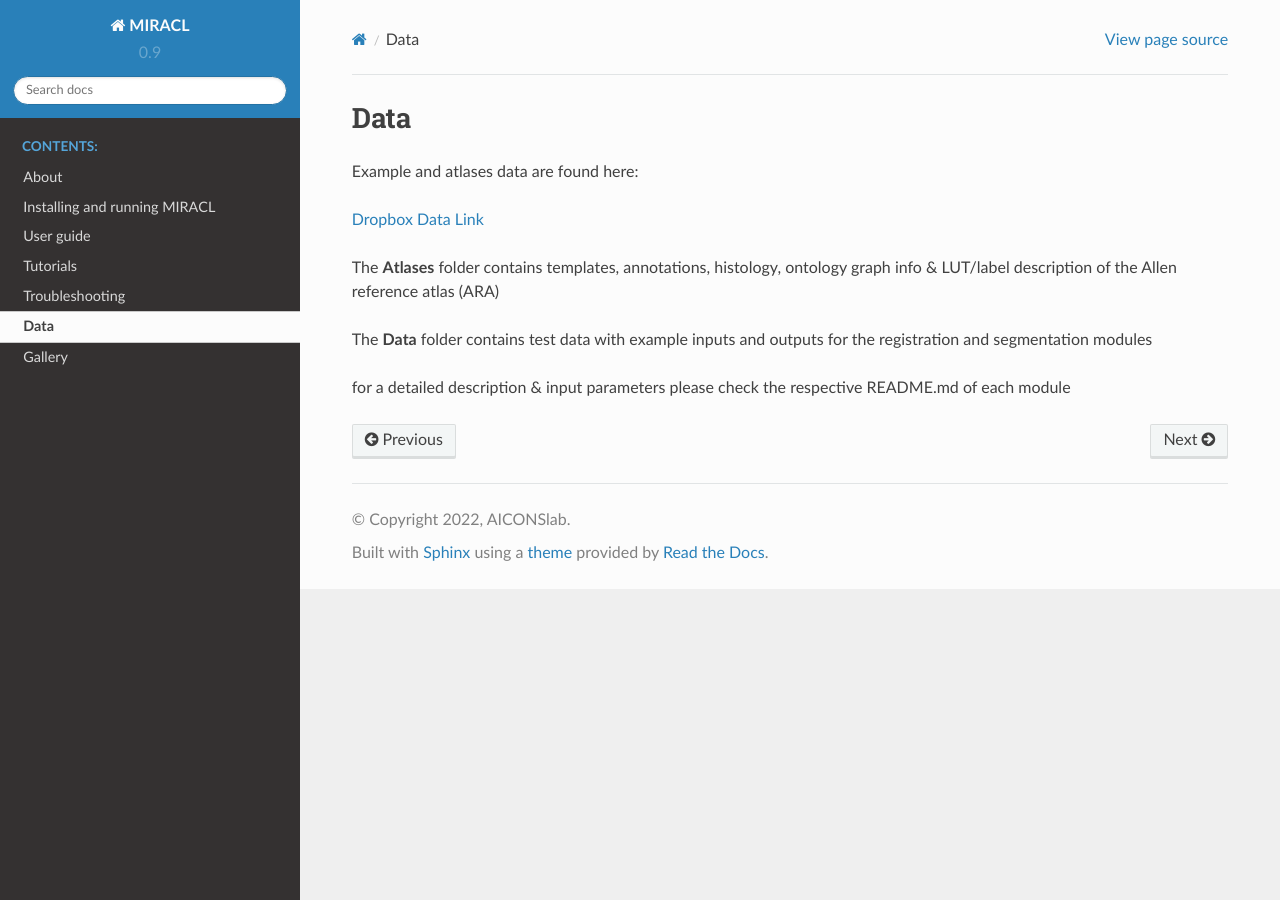
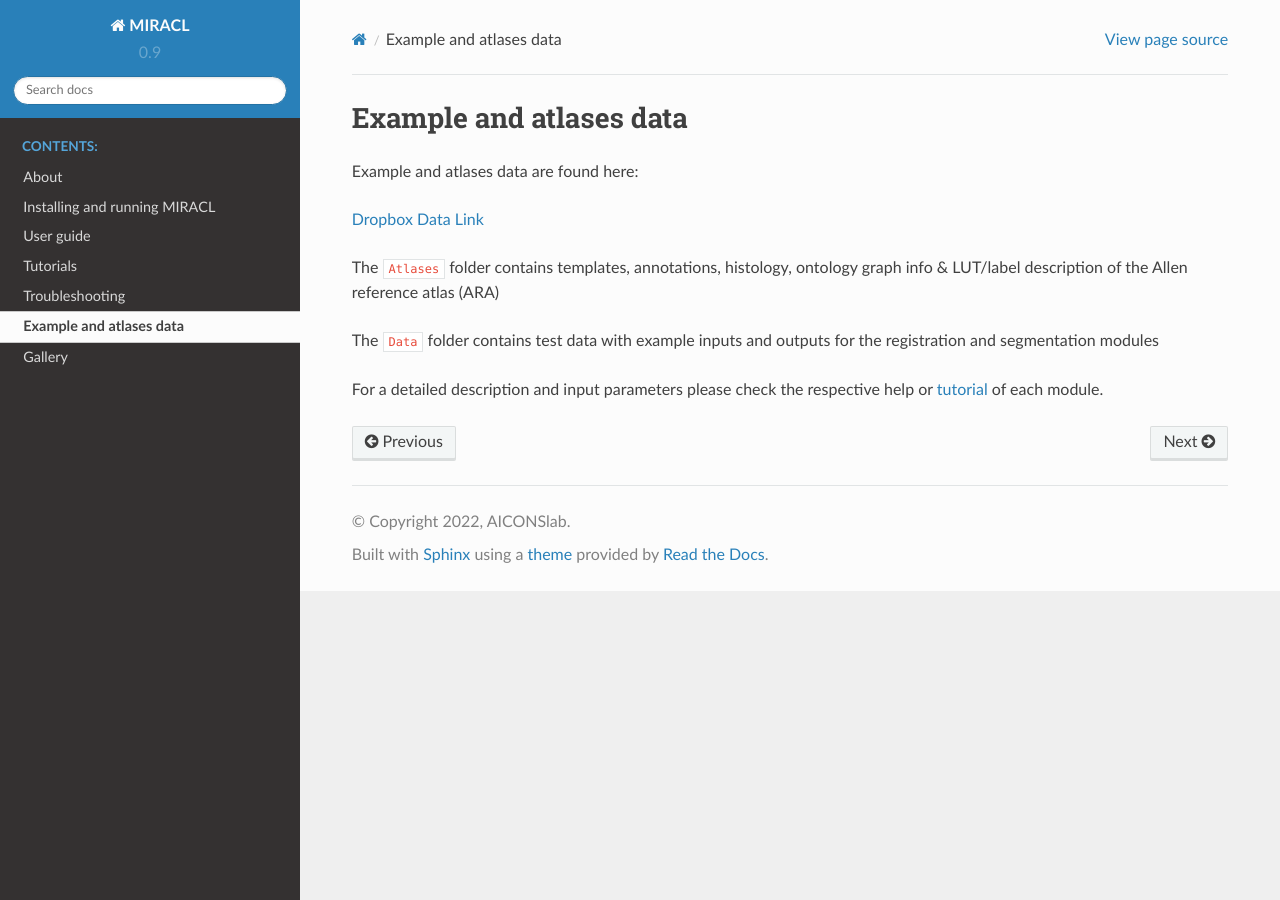
Before and after one commit to AICONSlab/MIRACL, a Sphinx documentation site: the page built from docs/data.md, in a window 1280 px wide. Built offline with Sphinx 7.4.7 and the Read the Docs theme 2.0.0, drawn with Linux system fonts in a browser that asks for light colours.

Commit message:
[docs] change title and formatting

```diff
--- a/docs/data.md
+++ b/docs/data.md
@@ -1,11 +1,14 @@
-# Data
+# Example and atlases data
 
 Example and atlases data are found here:
 
 [Dropbox Data Link](https://www.dropbox.com/sh/i9swdedx7bsz1s8/AABpDmmN1uqPz6qpBLYLtt8va)
 
-The **Atlases** folder contains templates, annotations, histology, ontology graph info & LUT/label description of the Allen reference atlas (ARA)
+The `Atlases` folder contains templates, annotations, histology, ontology graph
+info & LUT/label description of the Allen reference atlas (ARA)
 
-The **Data** folder contains test data with example inputs and outputs for the registration and segmentation modules
+The `Data` folder contains test data with example inputs and outputs for the
+registration and segmentation modules
 
-for a detailed description & input parameters please check the respective README.md of each module
+For a detailed description and input parameters please check the respective
+help or [tutorial](./tutorials.md) of each module.
```
